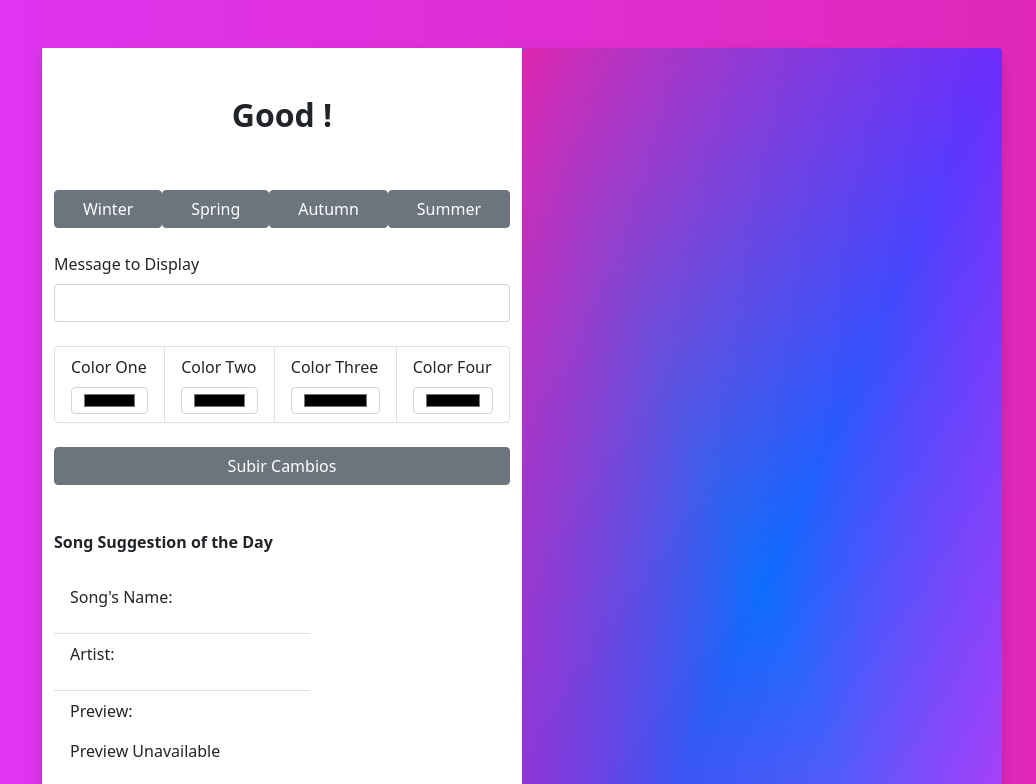
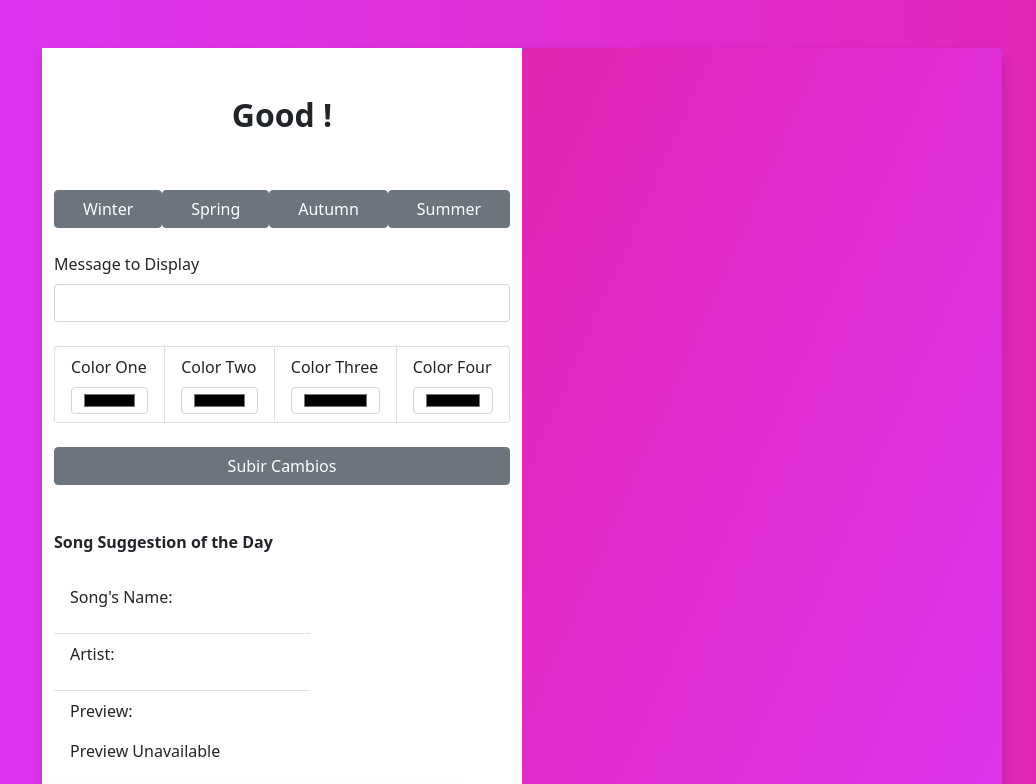
Before and after one commit to sebastianibam002/MessageViewer, a Django app: template home/templates/home/index.html in a window 1280 px wide. Shown: the top 784 px of the page, without its empty margins (118-1154 px from the left). Run offline with Django 4.2, Linux system fonts and the light colour scheme; the template is opened without the code that fills it, so the values that code supplies are empty.

Commit message:
set it as before

```diff
--- a/home/templates/home/index.html
+++ b/home/templates/home/index.html
@@ -19,11 +19,7 @@
 
         .bg{
             background-position: center center;
-            background: "red";
-            background:
-                linear-gradient(to top left, var(--first), rgba(255, 153, 150, 0), var(--second)),
-                linear-gradient(to top right, var(--third), rgba(255, 153, 150, 0), var(--fourth))
-                rgba(255, 153, 150, 0);
+            background: linear-gradient(to top left, var(--first), var(--second)), linear-gradient(to top right, var(--third), var(--fourth));
 
         }
 
```
